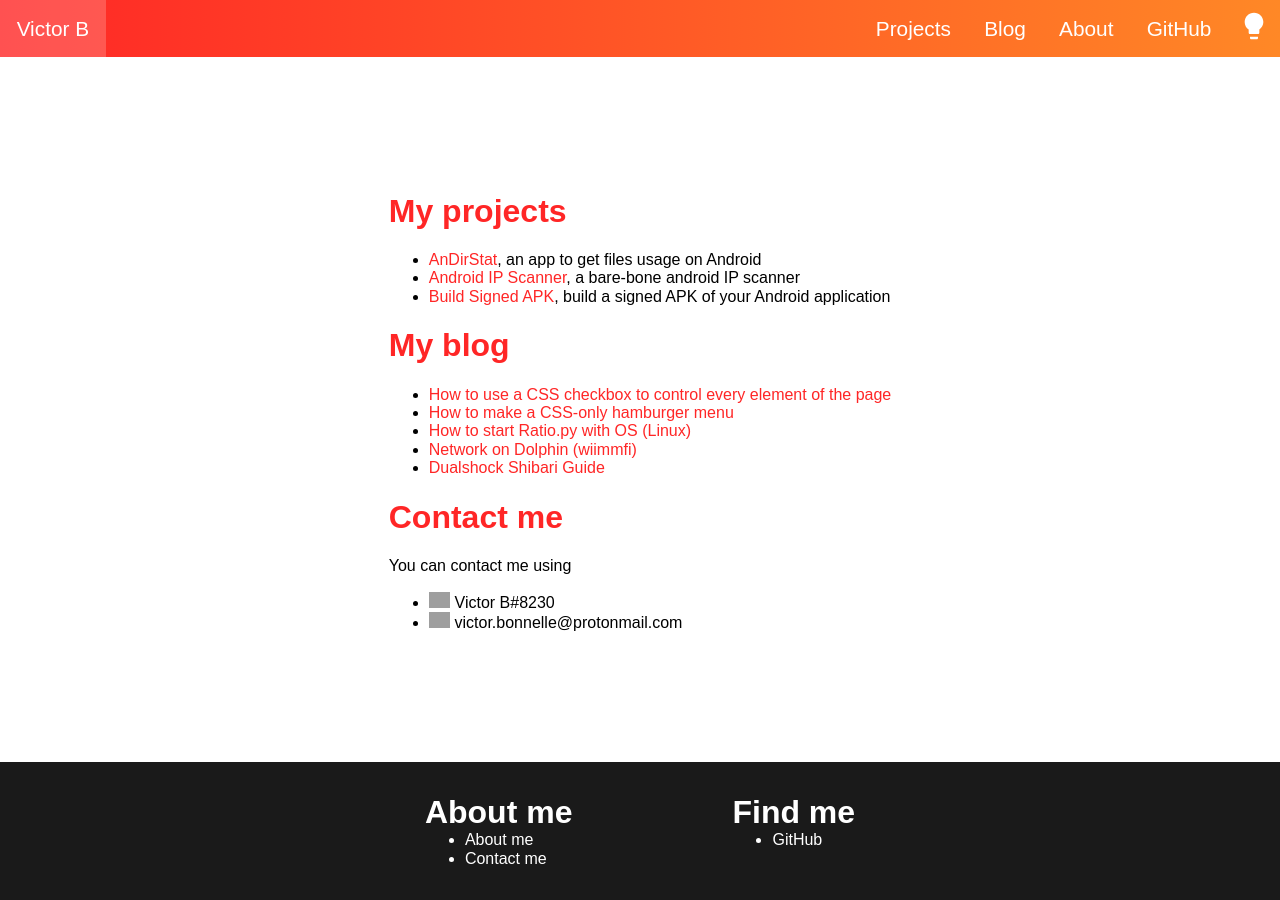
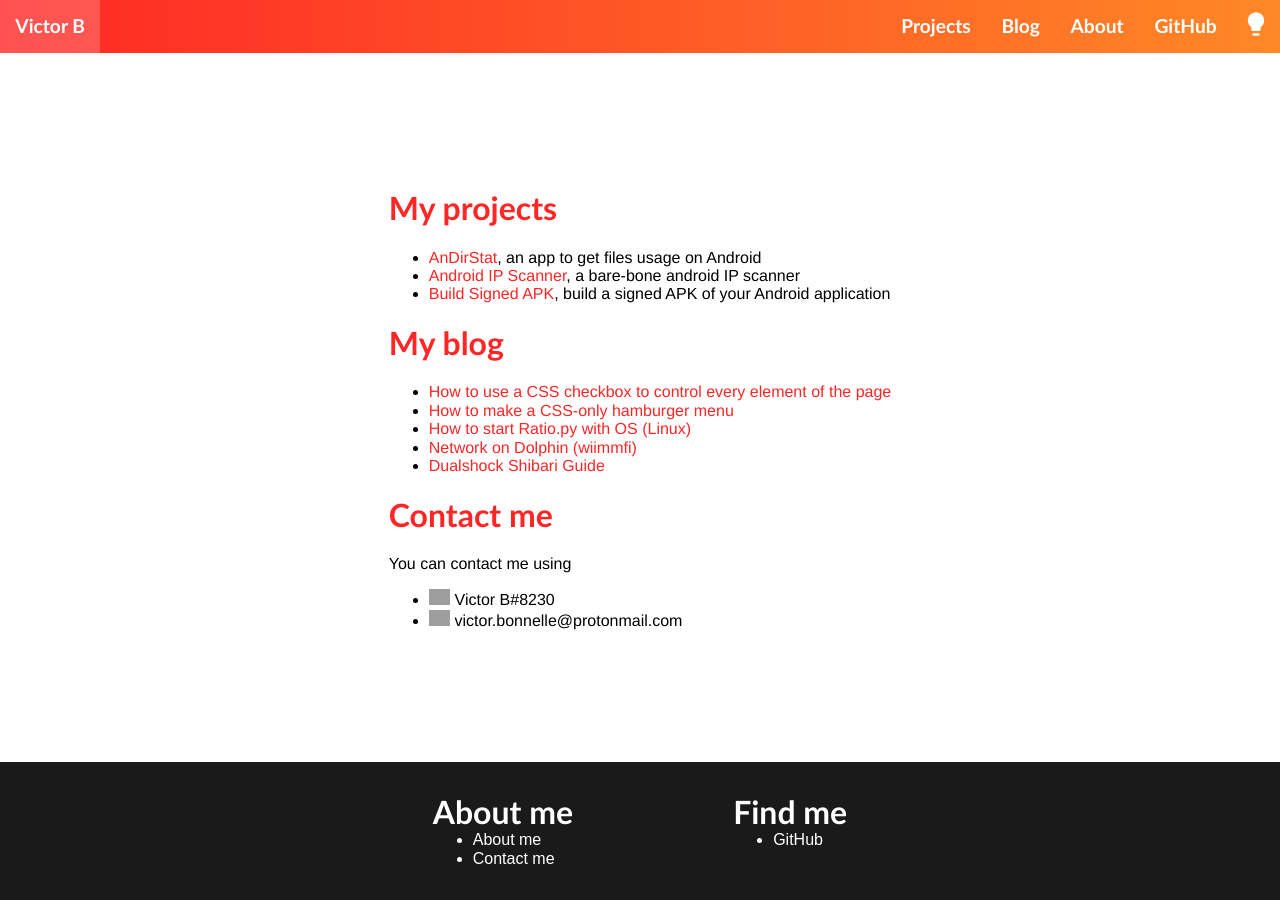
Before and after one commit to victorbnl/victorbnl.github.io, a Jekyll site: the page built from pages/index.html, in a window 1280 px wide. Built offline with Jekyll 4.4.1, drawn with Linux system fonts in a browser that asks for light colours; grey boxes are pictures that could not be loaded.

Commit message:
Change font

```diff
--- /dev/null
+++ b/_sass/body/style.sass
@@ -0,0 +1,5 @@
+body
+    font-family: "Helvetica", sans-serif
+
+    h1, h2, h3, h4, h5, h6
+        font-family: "Trebuchet MS", "Helvetica", sans-serif
--- a/_sass/header/style.sass
+++ b/_sass/header/style.sass
@@ -1,7 +1,8 @@
 header
     background: linear-gradient(to right, var(--background-color-one), var(--background-color-two))
-    font-size: 1.3em
-    font-family: sans-serif
+    font-size: 1.2em
+    font-family: "Trebuchet MS", "Helvetica", sans-serif
+    font-weight: bold
     color: var(--foreground-color)
     a
         padding: 0.8em
--- a/_sass/main/style.sass
+++ b/_sass/main/style.sass
@@ -1,5 +1,4 @@
 main
-    font-family: sans-serif
     color: var(--font-color)
     background-color: var(--background-color)
 
--- a/static/css/base.sass
+++ b/static/css/base.sass
@@ -3,6 +3,7 @@
 
 @import normalize
 
+@import body/style
 @import body/layout
 
 @import header/behaviour
```
